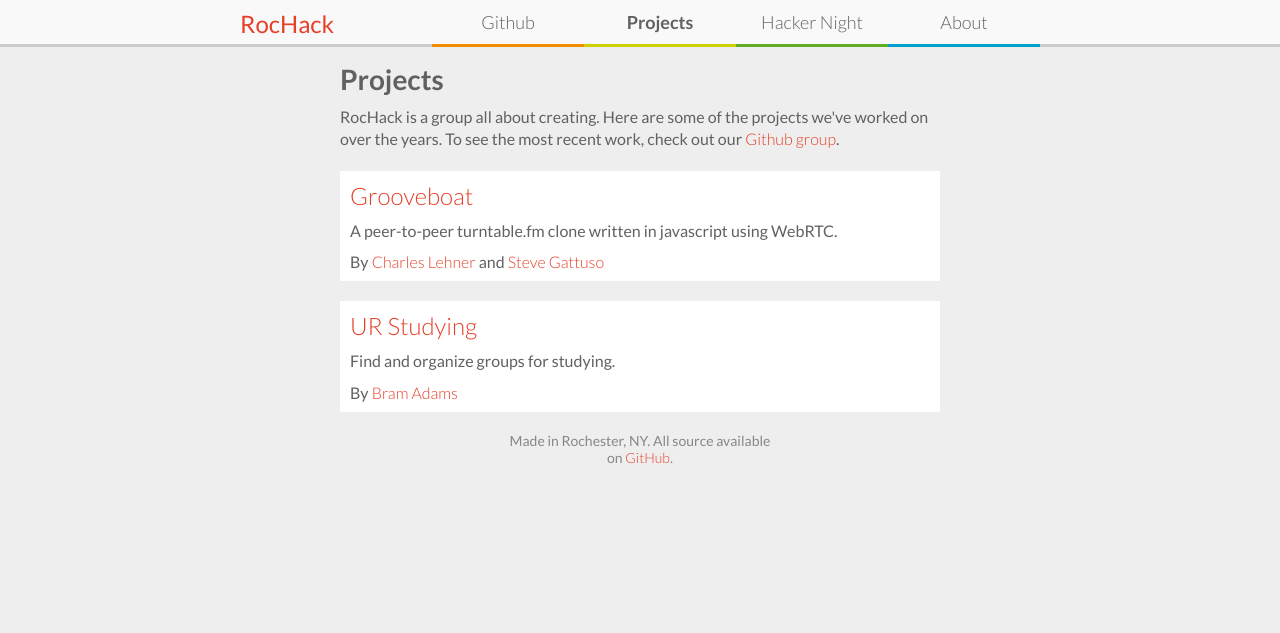
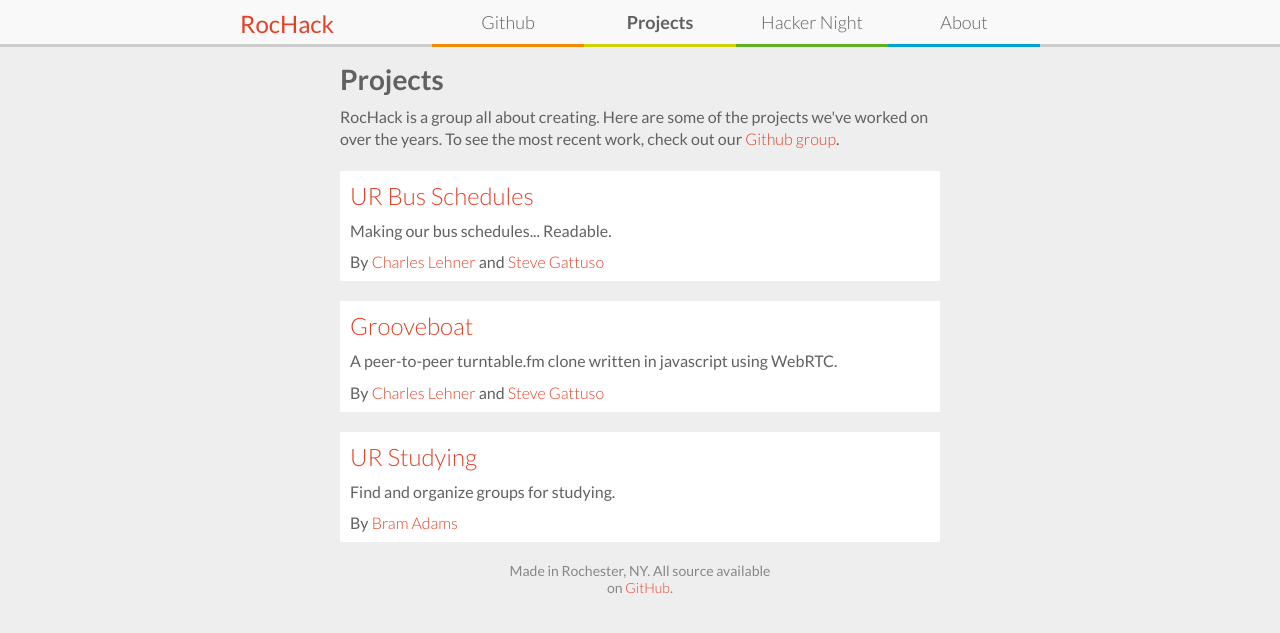
Before and after one commit to RocHack/rochack.org, a Jekyll site: the page built from projects.html, in a window 1280 px wide. Shown: the top 633 px of the page. Built offline with Jekyll 4.4.1, drawn with Linux system fonts in a browser that asks for light colours.

Commit message:
Adding UR buses to projects

```diff
--- a/projects.html
+++ b/projects.html
@@ -7,9 +7,15 @@ title: Projects
 <p>RocHack is a group all about creating. Here are some of the projects we've worked on over the years. To see the most recent work, check out our <a href="http://github.com/rochack">Github group</a>.</p>
 
 <div class="project project_first">
+    <a href="http://rochack.org/rocbuses/" class="project_title">UR Bus Schedules</a>
+    <p class="project_description">Making our bus schedules... Readable.</p>
+    <div class="project_authors">By <a href="https://celehner.com/">Charles Lehner</a> and <a href="http://stevegattuso.me">Steve Gattuso</a></div>
+</div>
+
+<div class="project project_first">
     <a href="http://google.com" class="project_title">Grooveboat</a>
     <p class="project_description">A peer-to-peer turntable.fm clone written in javascript using WebRTC.</p>
-    <div class="project_authors">By <a href="#">Charles Lehner</a> and <a href="#">Steve Gattuso</a></div>
+    <div class="project_authors">By <a href="https://celehner.com/">Charles Lehner</a> and <a href="http://stevegattuso.me">Steve Gattuso</a></div>
 </div>
 
 <div class="project project_first">
```
